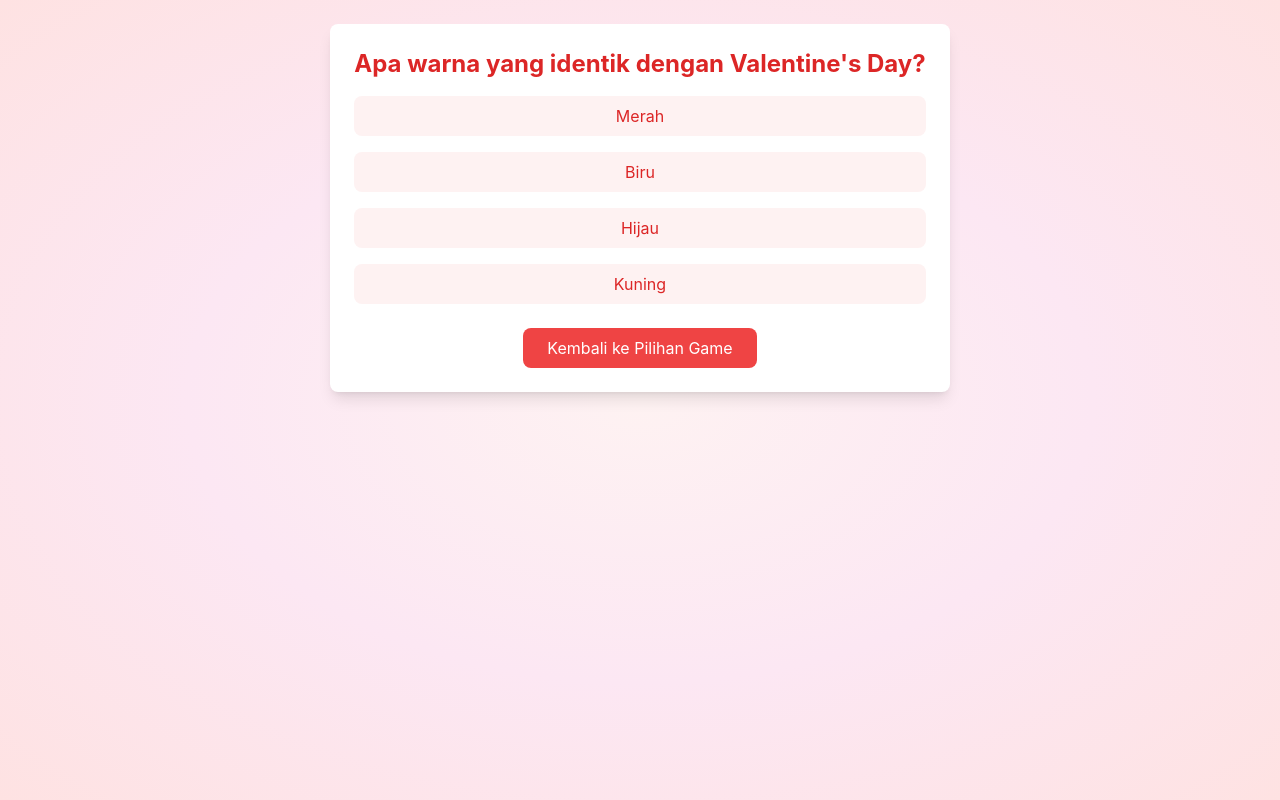
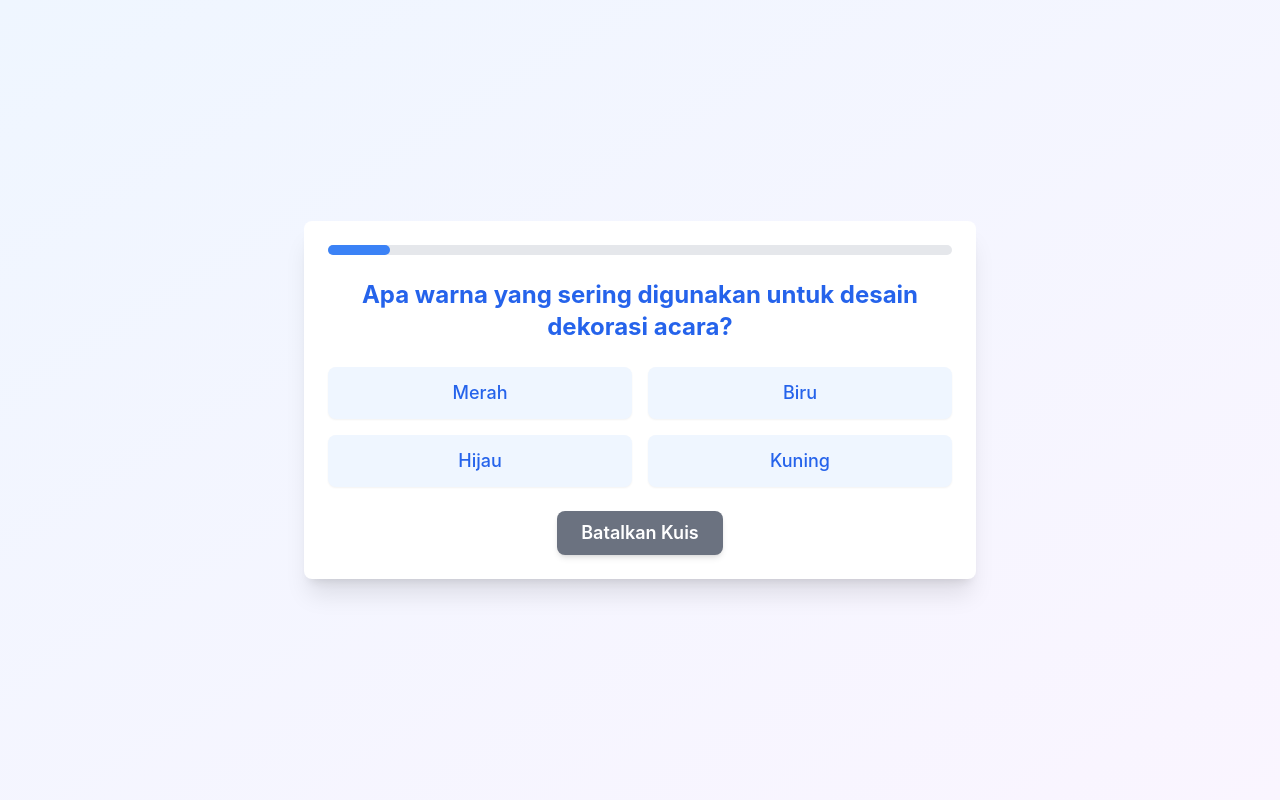
Before and after one commit to giraldi07/valentine-day-react, a React (Vite) app: page /games/quiz in a window 1280 px wide. Built offline with nearby package versions, Linux system fonts and the light colour scheme.

Commit message:
update games

```diff
--- /dev/null
+++ b/src/data/games/quiz.ts
@@ -0,0 +1,52 @@
+export const quizData = [
+  {
+    question: "Apa warna yang sering digunakan untuk desain dekorasi acara?",
+    options: ["Merah", "Biru", "Hijau", "Kuning"],
+    answer: "Merah",
+  },
+  {
+    question: "Apa simbol yang paling umum digunakan dalam perayaan?",
+    options: ["Bintang", "Bunga", "Matahari", "Hati"],
+    answer: "Bunga",
+  },
+  {
+    question: "Apa hadiah yang paling sering diberikan pada acara ulang tahun?",
+    options: ["Cokelat", "Bunga", "Perhiasan", "Kartu Ucapan"],
+    answer: "Cokelat",
+  },
+  {
+    question: "Apa jenis hadiah yang sering diberikan di acara pernikahan?",
+    options: ["Hadiah rumah", "Cincin", "Buku", "Pakaian"],
+    answer: "Cincin",
+  },
+  {
+    question: "Siapa penulis novel 'Harry Potter'?",
+    options: ["J.R.R. Tolkien", "J.K. Rowling", "George R.R. Martin", "Agatha Christie"],
+    answer: "J.K. Rowling",
+  },
+  {
+    question: "Apa ibu kota dari Jepang?",
+    options: ["Seoul", "Beijing", "Tokyo", "Bangkok"],
+    answer: "Tokyo",
+  },
+  {
+    question: "Apa planet terdekat dengan Matahari?",
+    options: ["Venus", "Bumi", "Merkurius", "Mars"],
+    answer: "Merkurius",
+  },
+  {
+    question: "Siapa yang pertama kali menginjakkan kaki di bulan?",
+    options: ["Neil Armstrong", "Buzz Aldrin", "Yuri Gagarin", "Sally Ride"],
+    answer: "Neil Armstrong",
+  },
+  {
+    question: "Apa nama gunung tertinggi di dunia?",
+    options: ["Kilimanjaro", "Mount Everest", "Mount Fuji", "Kangchenjunga"],
+    answer: "Mount Everest",
+  },
+  {
+    question: "Apa yang dimaksud dengan 'selfie'?",
+    options: ["Foto dengan menggunakan kamera depan", "Foto dengan teman-teman", "Foto di acara formal", "Foto di luar ruangan"],
+    answer: "Foto dengan menggunakan kamera depan",
+  },
+];
--- a/src/pages/Games.tsx
+++ b/src/pages/Games.tsx
@@ -7,7 +7,7 @@ import quizImg from '../assets/images/quiz.svg';
 
 const games = [
   { id: 'tts', name: 'Teka-Teki Silang', image: tekaTekiImg },
-  { id: 'quiz', name: 'Quiz Valentine', image: quizImg },
+  { id: 'quiz', name: 'Quiz Fun', image: quizImg },
 ];
 
 function Games() {
--- a/src/pages/games/Quiz.tsx
+++ b/src/pages/games/Quiz.tsx
@@ -1,81 +1,100 @@
 import { useState } from 'react';
 import { useNavigate } from 'react-router-dom';
+import { quizData } from '../../data/games/quiz'; // Impor data quiz
+import { motion, AnimatePresence } from 'framer-motion'; // Impor framer-motion untuk animasi
 
 function Quiz() {
   const navigate = useNavigate();
-  const questions = [
-    {
-      question: "Apa warna yang identik dengan Valentine's Day?",
-      options: ["Merah", "Biru", "Hijau", "Kuning"],
-      answer: "Merah"
-    },
-    {
-      question: "Apa simbol cinta yang paling umum?",
-      options: ["Hati", "Bintang", "Bulan", "Matahari"],
-      answer: "Hati"
-    },
-    {
-      question: "Apa hadiah yang paling sering diberikan pada Valentine's Day?",
-      options: ["Cokelat", "Bunga", "Perhiasan", "Kartu"],
-      answer: "Cokelat"
-    }
-  ];
-
   const [currentQuestion, setCurrentQuestion] = useState(0);
   const [score, setScore] = useState(0);
   const [showResult, setShowResult] = useState(false);
+  const [isLoading, setIsLoading] = useState(false); // State untuk animasi loading
 
   const handleAnswer = (selectedAnswer: string) => {
-    if (selectedAnswer === questions[currentQuestion].answer) {
+    if (selectedAnswer === quizData[currentQuestion].answer) {
       setScore(score + 1);
     }
 
-    if (currentQuestion < questions.length - 1) {
+    if (currentQuestion < quizData.length - 1) {
+      // Animasi perpindahan pertanyaan
+      setTimeout(() => {
         setCurrentQuestion(currentQuestion + 1);
+      }, 300); // Delay untuk animasi
     } else {
+      // Animasi loading sebelum menampilkan hasil
+      setIsLoading(true);
+      setTimeout(() => {
+        setIsLoading(false);
         setShowResult(true);
+      }, 1500); // Simulasi loading 1.5 detik
     }
   };
 
+  // Hitung progress kuis
+  const progress = ((currentQuestion + 1) / quizData.length) * 100;
+
   return (
-    <div className="min-h-screen bg-gradient-radial from-red-50 via-pink-100 to-red-100 p-6 flex flex-col items-center">
-      <div className="p-6 bg-white rounded-lg shadow-lg">
-        {showResult ? (
+    <div className="min-h-screen bg-gradient-to-br from-blue-50 to-purple-50 p-6 flex flex-col items-center justify-center">
+      <div className="w-full max-w-2xl bg-white rounded-lg shadow-xl p-6">
+        {/* Progress Bar */}
+        <div className="w-full bg-gray-200 rounded-full h-2.5 mb-6">
+          <div
+            className="bg-blue-500 h-2.5 rounded-full transition-all duration-300"
+            style={{ width: `${progress}%` }}
+          ></div>
+        </div>
+
+        {isLoading ? (
+          <div className="flex justify-center items-center h-40">
+            <div className="w-12 h-12 border-4 border-blue-500 border-t-transparent rounded-full animate-spin"></div>
+          </div>
+        ) : showResult ? (
           <div className="text-center">
-            <h3 className="text-2xl font-bold text-red-600 mb-4">Hasil Kuis</h3>
-            <p className="text-xl text-red-500">
-              Skor Anda: {score} dari {questions.length}
+            <h3 className="text-2xl font-bold text-blue-600 mb-4">Hasil Kuis</h3>
+            <p className="text-xl text-blue-500">
+              Skor Anda: {score} dari {quizData.length}
             </p>
             <button
               onClick={() => navigate('/games')}
-              className="mt-6 px-6 py-2 bg-red-500 text-white rounded-lg hover:bg-red-600 transition-colors"
+              className="mt-6 px-6 py-2 bg-blue-500 text-white rounded-lg hover:bg-blue-600 transition-colors text-lg font-semibold shadow-md"
             >
               Kembali ke Pilihan Game
             </button>
           </div>
         ) : (
-          <div className="text-center">
-            <h3 className="text-2xl font-bold text-red-600 mb-4">
-              {questions[currentQuestion].question}
+          <AnimatePresence mode="wait">
+            <motion.div
+              key={currentQuestion}
+              initial={{ opacity: 0, x: -50 }}
+              animate={{ opacity: 1, x: 0 }}
+              exit={{ opacity: 0, x: 50 }}
+              transition={{ duration: 0.3 }}
+              className="text-center"
+            >
+              <h3 className="text-2xl font-bold text-blue-600 mb-6">
+                {quizData[currentQuestion].question}
               </h3>
-            <div className="flex flex-col gap-4">
-              {questions[currentQuestion].options.map((option, index) => (
-                <button
+              <div className="grid grid-cols-1 md:grid-cols-2 gap-4">
+                {quizData[currentQuestion].options.map((option, index) => (
+                  <motion.button
                     key={index}
                     onClick={() => handleAnswer(option)}
-                  className="px-6 py-2 bg-red-50 text-red-600 rounded-lg hover:bg-red-100 transition-colors"
+                    whileHover={{ scale: 1.05 }}
+                    whileTap={{ scale: 0.95 }}
+                    className="px-6 py-3 bg-blue-50 text-blue-600 rounded-lg hover:bg-blue-100 transition-colors text-lg font-medium shadow-sm"
                   >
                     {option}
-                </button>
+                  </motion.button>
                 ))}
               </div>
               <button
                 onClick={() => navigate('/games')}
-              className="mt-6 px-6 py-2 bg-red-500 text-white rounded-lg hover:bg-red-600 transition-colors"
+                className="mt-6 px-6 py-2 bg-gray-500 text-white rounded-lg hover:bg-gray-600 transition-colors text-lg font-semibold shadow-md"
               >
-              Kembali ke Pilihan Game
+                Batalkan Kuis
               </button>
-          </div>
+            </motion.div>
+          </AnimatePresence>
         )}
       </div>
     </div>
```
Lines whose indentation alone changed are shown as unchanged.
